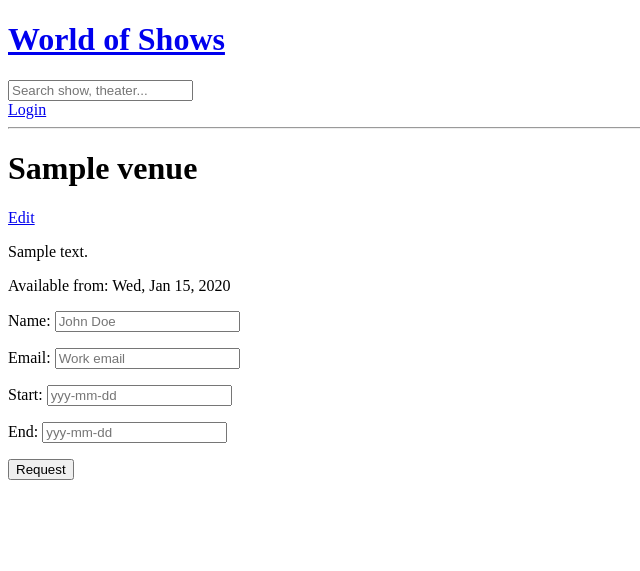
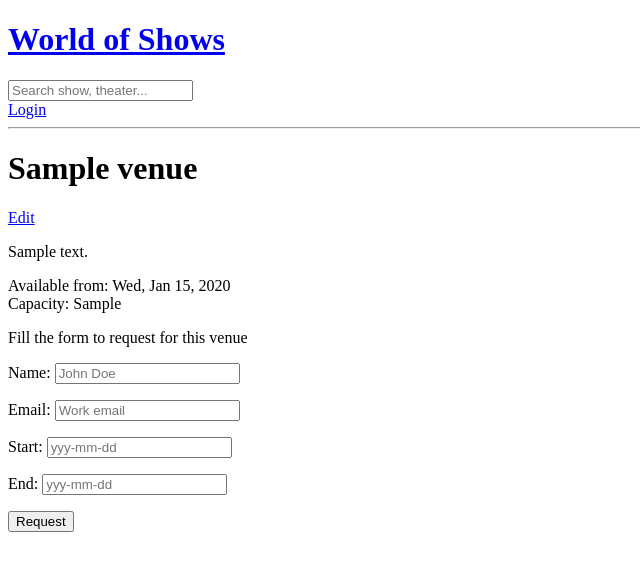
Before and after one commit to Learnhall-WOS/world-of-shows, a Django app: the page made by venues/templates/venues/detail.html in a window 1280 px wide. Shown: the top 571 px of the page, without its empty margins (0-640 px from the left). Run offline with Django 4.2, Linux system fonts and the light colour scheme; tables that the repository leaves empty hold one stand-in row (Sample ...); some libraries are stand-ins or nearby versions.

Commit message:
modification made to the href and capacity added

```diff
--- a/venues/templates/venues/detail.html
+++ b/venues/templates/venues/detail.html
@@ -3,12 +3,15 @@
 {% block content%}
 
 <h1> {{detail.name}} </h1>
-<a href="{% url 'venue_edit' detail.pk %}"> Edit </a>
+<a href="{% url 'venues:venue_edit' detail.pk %}"> Edit </a>
 <p> {{detail.description| safe}} </p>
-<span>Available from: {{detail.start_date|date:"D, M d, Y"}} </span>
+<span>Available from: {{detail.start_date|date:"D, M d, Y"}} </span> </br>
+<span>Capacity: {{detail.capacity}} </span>
 
+<!-- ######################## form for venue request ################################ -->
 <div>
-    <form action="{% url 'detail' detail.slug %}" method="POST">
+    <p> Fill the form to request for this venue </p>
+    <form action="{% url 'venues:detail' detail.slug %}" method="POST">
         {% csrf_token%}
         {{rent.as_p}}
         <input type="submit" value="Request">
```
